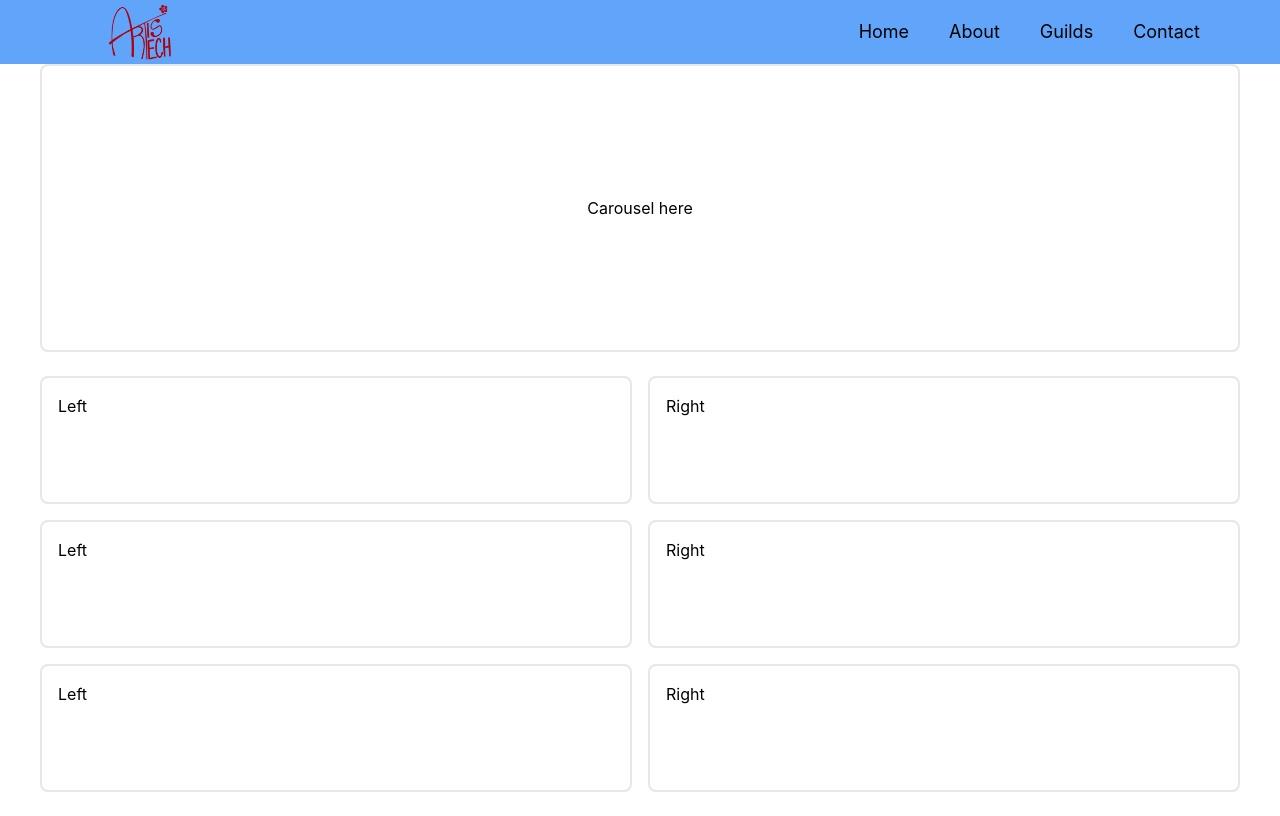
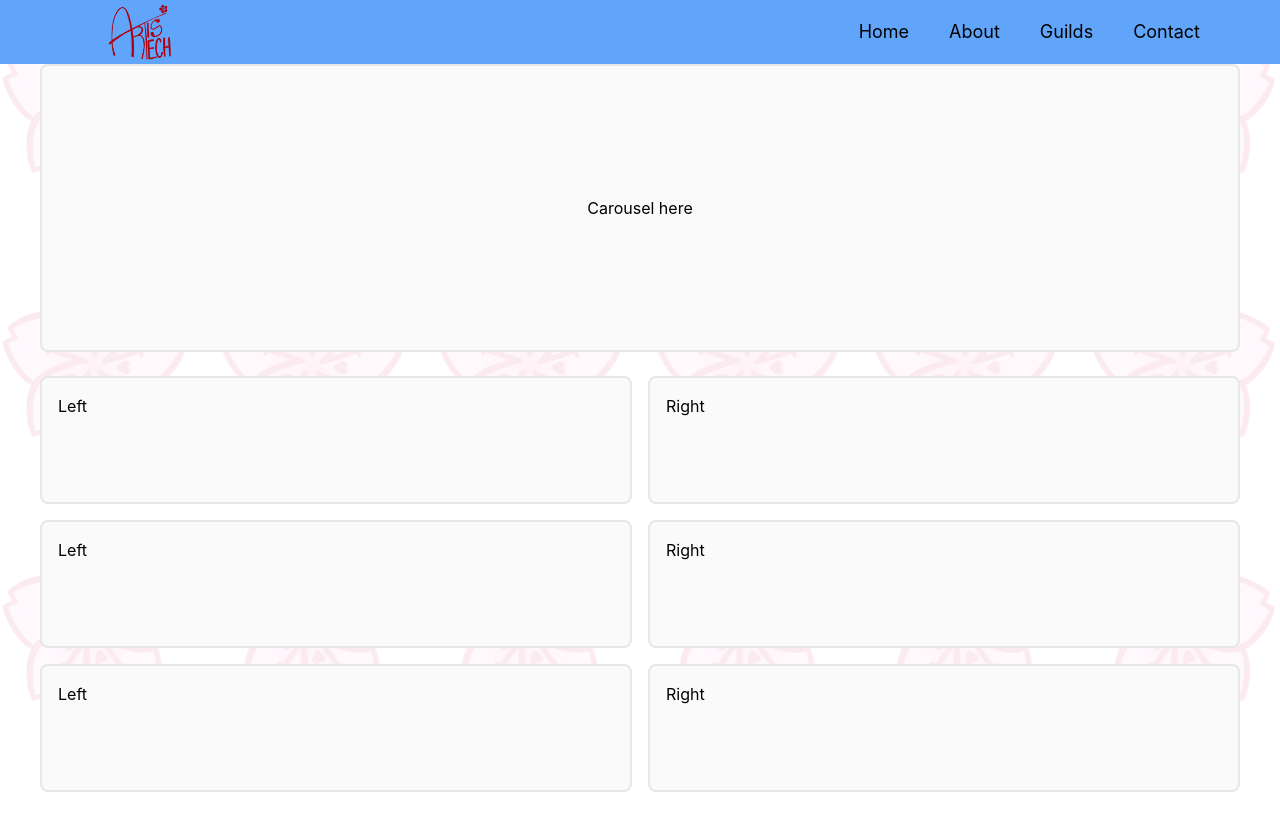
Before and after one commit to VinTristanSollesta/artistech, a React (Create React App) app: page / in a window 1280 px wide. Built offline with nearby package versions, Linux system fonts and the light colour scheme.

Commit message:
+added body component +added light color theme +added bg-color for cards +added bg-body css +import Body +added artistech-logo-pink192

```diff
--- a/src/App.js
+++ b/src/App.js
@@ -1,7 +1,9 @@
 import logo from "./logo.svg";
 import "./App.css";
+import * as React from "react";
+
 import Header from "./components/header";
-import * as React from "react";
+import Body from "./components/body";
 
 import { BrowserRouter, Route, Routes } from "react-router-dom";
 
@@ -18,6 +20,7 @@ function App() {
   return (
     <BrowserRouter basename="/">
       <Header />
+      <Body />
       <Routes>
         <Route path="/" element={<Home />} />
         <Route path="/home" element={<Home />} />
--- /dev/null
+++ b/src/components/body.js
@@ -0,0 +1,7 @@
+import React from "react";
+
+const Body = () => {
+  return <div className="bg-body h-screen container"></div>;
+};
+
+export default Body;
--- a/src/index.css
+++ b/src/index.css
@@ -11,6 +11,14 @@ body {
   -moz-osx-font-smoothing: grayscale;
 }
 
+.bg-body {
+  position: fixed;
+  z-index: -3;
+  background-image: url("/src/assets/artistech-logo-pink192.png");
+  background-repeat: space;
+  filter: opacity(0.1);
+}
+
 code {
   font-family: source-code-pro, Menlo, Monaco, Consolas, "Courier New",
     monospace;
--- a/src/pages/Contact.js
+++ b/src/pages/Contact.js
@@ -3,7 +3,7 @@ import React from "react";
 const Contact = () => {
   return (
     <div className="container h-screen pt-16 items-center flex justify-center">
-      <div className="box-border border-2 rounded-lg sm:h-auto h-auto p-8">
+      <div className="box-border border-2 rounded-lg sm:h-auto h-auto p-8 bg-zinc-50">
         <h1 className="text-center font-bold mb-4 text-xl">Contact Us</h1>
         <input
           className="box-border border-2 rounded-lg w-full p-4 mb-1"
--- a/src/pages/Home.js
+++ b/src/pages/Home.js
@@ -3,16 +3,28 @@ import React from "react";
 const Home = () => {
   return (
     <div className="container px-10 pt-16">
-      <div className="box-border border-2 rounded-lg md:h-screen lg:h-72 mb-4 flex justify-center items-center">
+      <div className="box-border border-2 rounded-lg md:h-screen lg:h-72 mb-4 flex justify-center items-center bg-zinc-50">
         Carousel here
       </div>
       <div className="grid md:grid-cols-2 grid-cols-1 gap-4 my-6">
-        <div className="box-border h-32 p-4 border-2 rounded-lg">Left</div>
-        <div className="box-border h-32 p-4 border-2 rounded-lg">Right</div>
-        <div className="box-border h-32 p-4 border-2 rounded-lg">Left</div>
-        <div className="box-border h-32 p-4 border-2 rounded-lg">Right</div>
-        <div className="box-border h-32 p-4 border-2 rounded-lg">Left</div>
-        <div className="box-border h-32 p-4 border-2 rounded-lg">Right</div>
+        <div className="box-border h-32 p-4 border-2 rounded-lg bg-zinc-50">
+          Left
+        </div>
+        <div className="box-border h-32 p-4 border-2 rounded-lg bg-zinc-50">
+          Right
+        </div>
+        <div className="box-border h-32 p-4 border-2 rounded-lg bg-zinc-50">
+          Left
+        </div>
+        <div className="box-border h-32 p-4 border-2 rounded-lg bg-zinc-50">
+          Right
+        </div>
+        <div className="box-border h-32 p-4 border-2 rounded-lg bg-zinc-50">
+          Left
+        </div>
+        <div className="box-border h-32 p-4 border-2 rounded-lg bg-zinc-50">
+          Right
+        </div>
       </div>
     </div>
   );
--- a/tailwind.config.js
+++ b/tailwind.config.js
@@ -9,6 +9,7 @@ module.exports = {
         success: "#01ff01",
         error: "#ff0101",
         warning: "#d1e100",
+        light: "#F2F0E6",
       },
       height: {
         screen: "90vh",
```
Also changed, not shown: src/assets/artistech-logo-pink192.png (added).
